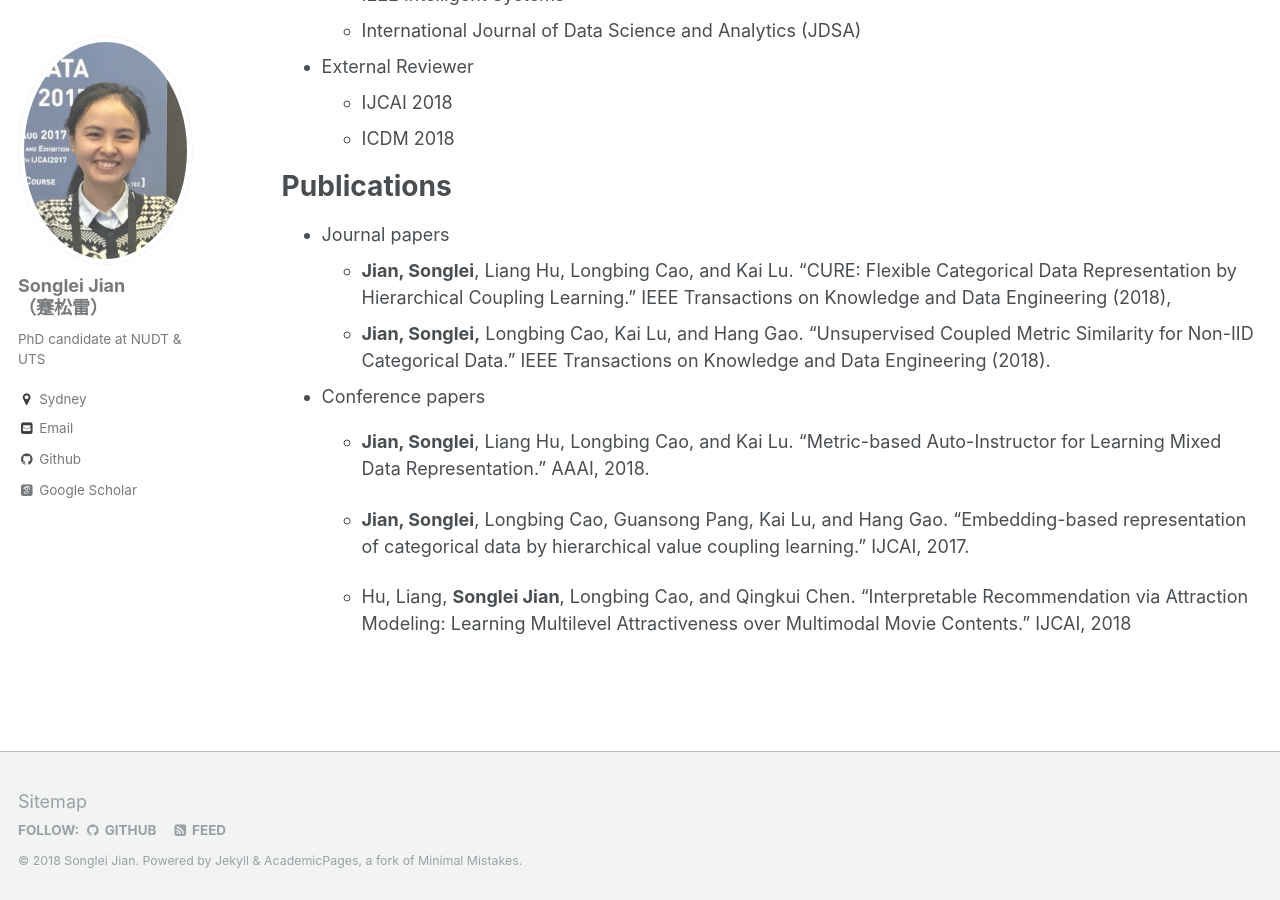
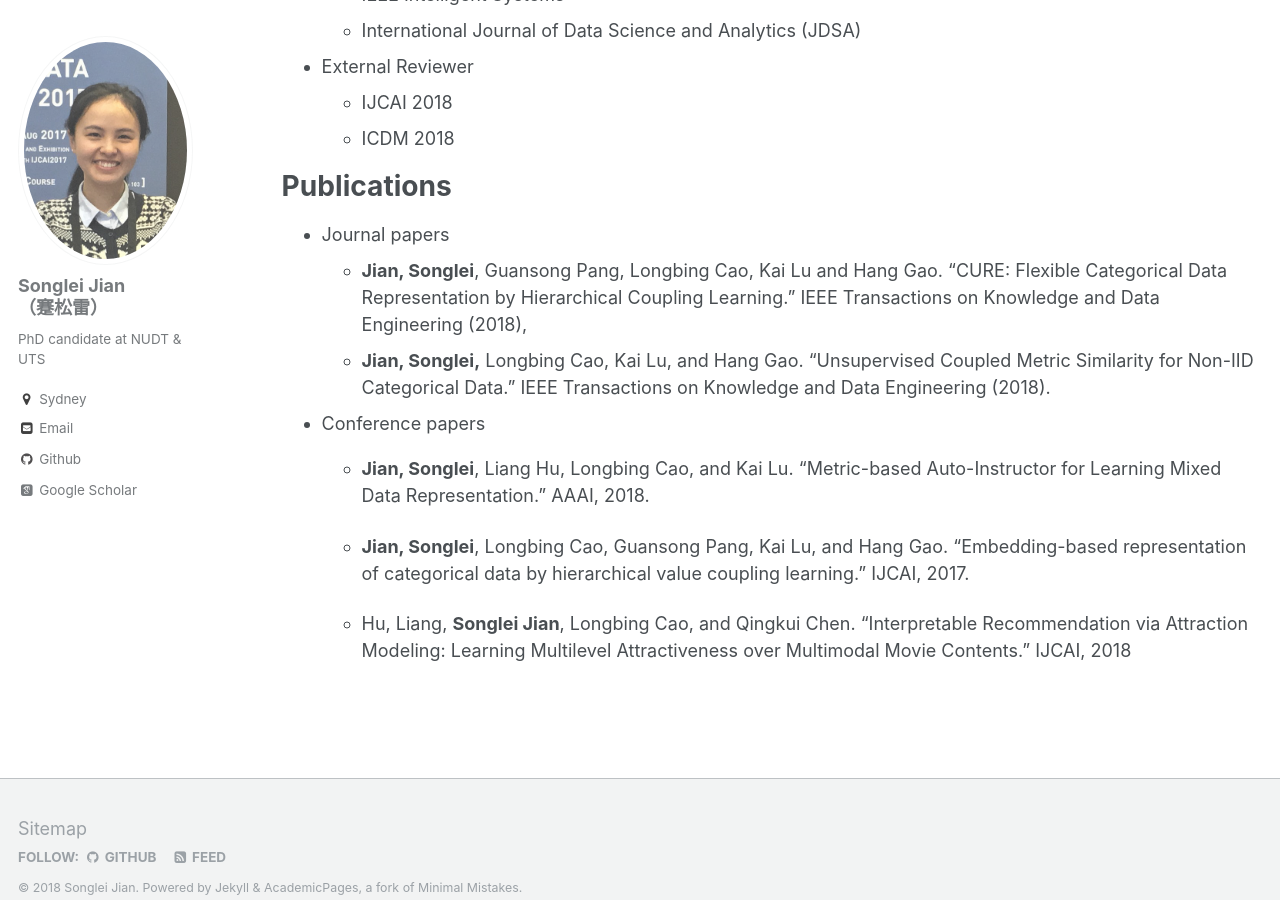
Before and after one commit to jiansonglei/jiansonglei.github.io, a Jekyll site: the page built from _pages/cv.md, in a window 1280 px wide and 900 px high, scrolled down 615 px. Built offline with Jekyll 4.4.1, drawn with Linux system fonts in a browser that asks for light colours; some web fonts are replaced.

```diff
--- a/_pages/cv.md
+++ b/_pages/cv.md
@@ -31,7 +31,7 @@ Activities
 Publications
 ============
 * Journal papers
-  * **Jian, Songlei**, Liang Hu, Longbing Cao, and Kai Lu. "CURE: Flexible Categorical Data Representation by Hierarchical Coupling Learning." IEEE Transactions on Knowledge and Data Engineering (2018),
+  * **Jian, Songlei**, Guansong Pang, Longbing Cao, Kai Lu and Hang Gao. "CURE: Flexible Categorical Data Representation by Hierarchical Coupling Learning." IEEE Transactions on Knowledge and Data Engineering (2018),
   * **Jian, Songlei,** Longbing Cao, Kai Lu, and Hang Gao. "Unsupervised Coupled Metric Similarity for Non-IID Categorical Data." IEEE Transactions on Knowledge and Data Engineering (2018).
 * Conference papers
   * **Jian, Songlei**, Liang Hu, Longbing Cao, and Kai Lu. "Metric-based Auto-Instructor for Learning Mixed Data Representation." AAAI, 2018.
```
Also changed, not shown: _publications/2018-06-02-TKDE_CURE.md (+1 -1 lines).
